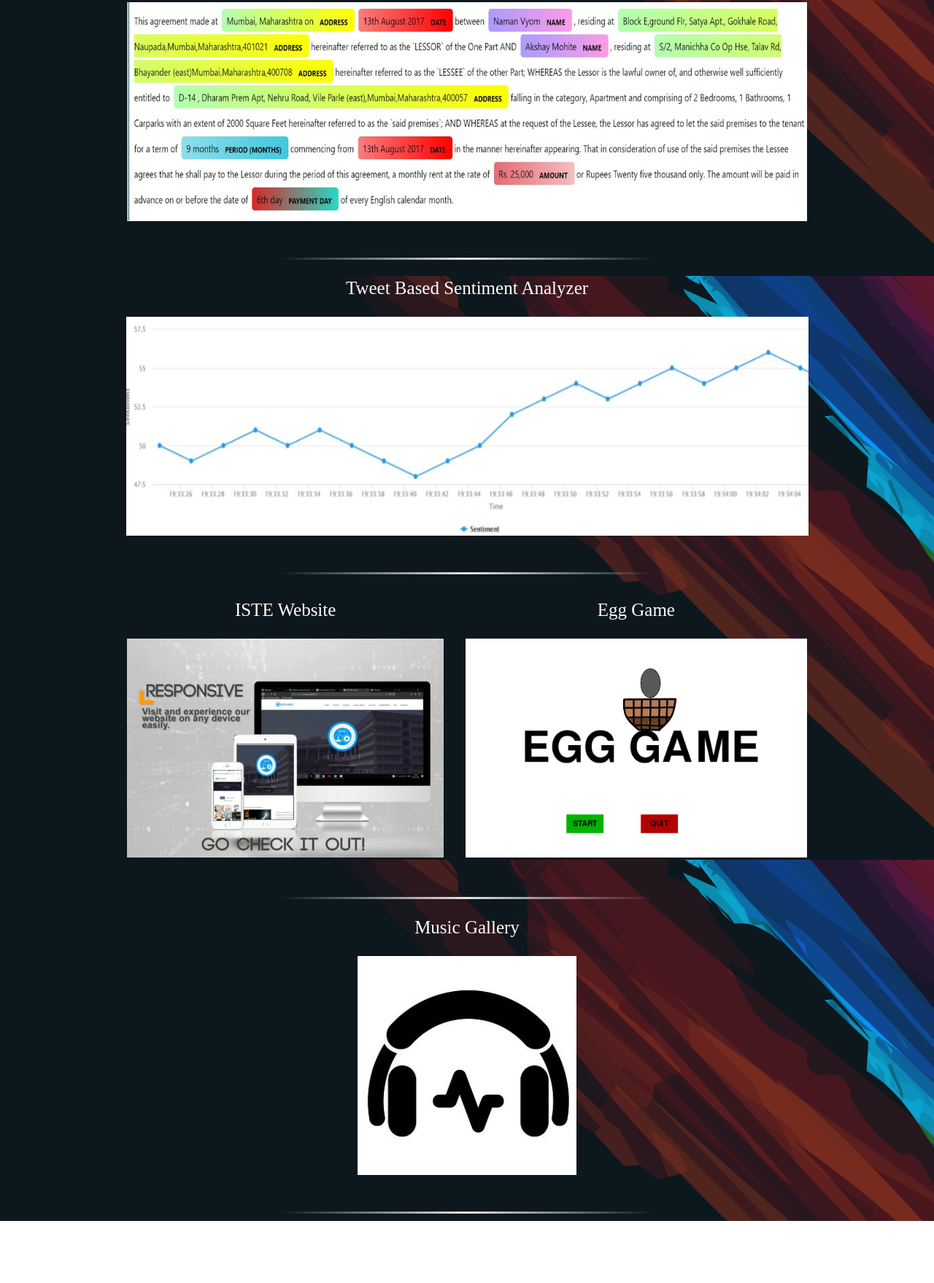
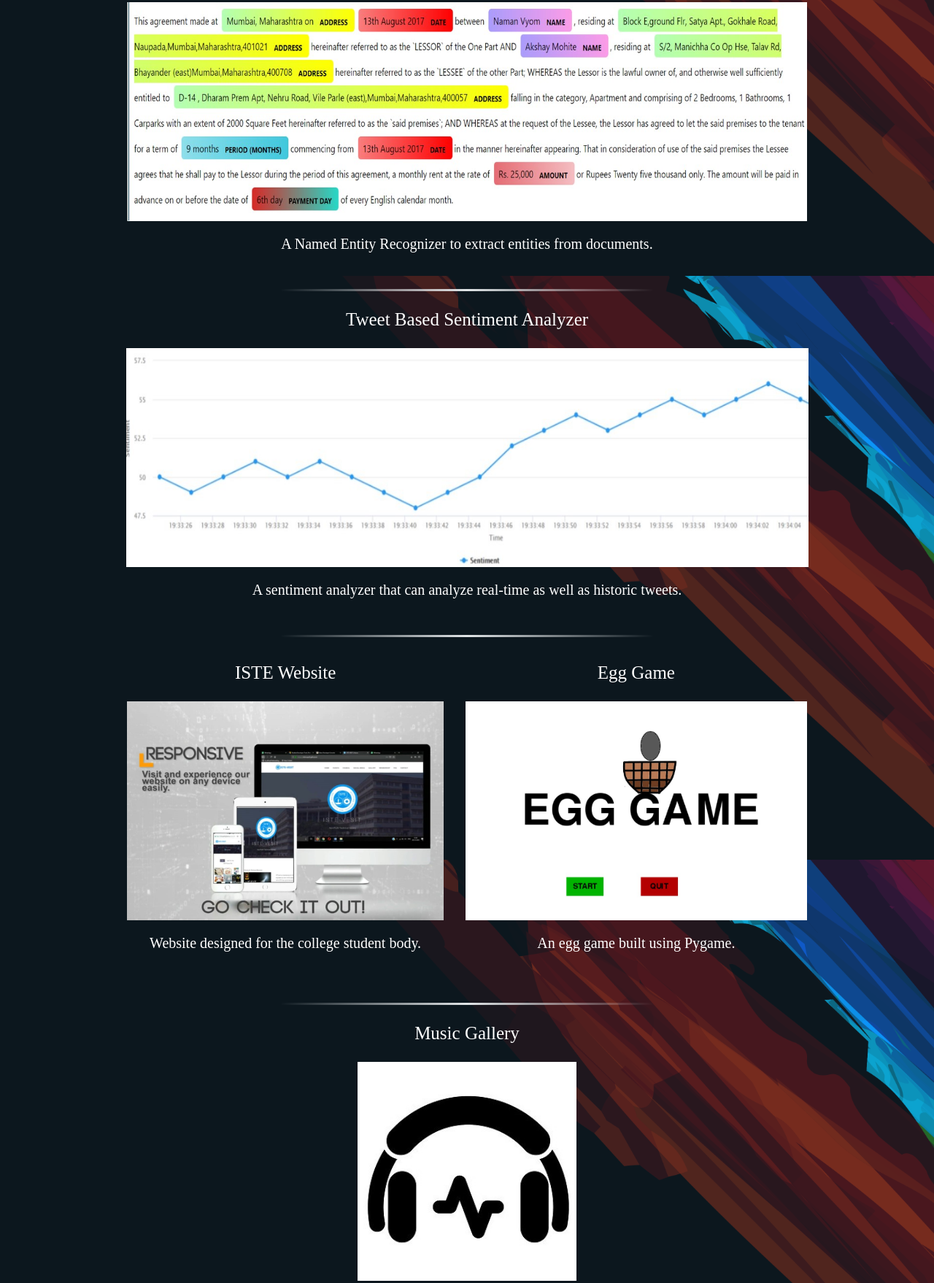
Before and after one commit to chinmayabhaypatil/chinmayabhaypatil.github.io, a plain HTML site: page index.html in a window 1280 px wide. Shown: the part 2022-3780 px from the top of the page at 73% size. Before the commit the page ends 3695 px from the top, so only its background shows below. Drawn offline with Linux system fonts and the light colour scheme.

Commit message:
Update index.html

```diff
--- a/index.html
+++ b/index.html
@@ -2,10 +2,9 @@
     <title>Portfolio</title>
 
     <head>
+        <link rel="stylesheet" href="styles.css">
+        <meta content="width=device-width, initial-scale=0" name="viewport" />
         <!-- <link rel="stylesheet" href="https://stackpath.bootstrapcdn.com/bootstrap/4.3.1/css/bootstrap.min.css" integrity="sha384-ggOyR0iXCbMQv3Xipma34MD+dH/1fQ784/j6cY/iJTQUOhcWr7x9JvoRxT2MZw1T" crossorigin="anonymous"> -->
-        <link rel="stylesheet" href="styles.css">
-        <!-- <meta name="viewport" content="width=device-width, initial-scale=0, maximum-scale=1"> -->
-        <meta content="width=device-width, initial-scale=0" name="viewport" />
     </head>
 
     <!-- <div class="topnav">
@@ -77,7 +76,7 @@
                 </div>
 
                 <div>
-                    <p> <span>Mumbai University</span></p>
+                    <p> <span>University of Mumbai</span></p>
                     <img src="mumbai_university.jpg" style="height: 175px;"/>
                     <p  style="font-size: 20;">
                         Bachelor of Computer Engineering (Aug 2016 - Oct 2020)
@@ -95,12 +94,18 @@
             <div class = "projects_section">
                 <p>Named Entity Recognition</p>
                 <img src="NER.jpg" style="height: 300px;"/>
+                <p  style="font-size: 20;">
+                    A Named Entity Recognizer to extract entities from documents.
+                </p>
                 <hr class="projects_section_hr"/>
             </div>
 
             <div class = "projects_section">
                 <p>Tweet Based Sentiment Analyzer</p>
                 <img src="Sentiment_Analyzer.jpg" style="height: 300px; width: 935px;"/>
+                <p  style="font-size: 20;">
+                    A sentiment analyzer that can analyze real-time as well as historic tweets.
+                </p>
                 <hr class="projects_section_hr"/>
             </div>
 
@@ -108,10 +113,16 @@
                 <div style="display: inline-block; padding-right: 1%;">
                     <p>ISTE Website</p>
                     <img src="ISTE_Website.jpg" style="height: 300px;"/>
+                    <p  style="font-size: 20;">
+                        Website designed for the college student body.
+                    </p>
                 </div>
                 <div style="display: inline-block; padding-left: 1%;">
                     <p>Egg Game</p>
                     <img src="Egg_Game.jpg" style="height: 300px;"/>
+                    <p  style="font-size: 20;">
+                        An egg game built using Pygame.
+                    </p>
                 </div>
                 <hr class="projects_section_hr"/>
             </div>
@@ -119,14 +130,12 @@
             <div class = "projects_section">
                 <p>Music Gallery</p>
                 <img src="Music_Gallery.jpg" style="height: 300px;"/>
+                <p  style="font-size: 20;">
+                    A Music Gallery built using web technologies.
+                </p>
                 <hr class="projects_section_hr"/>
             </div>
 
         </div>
-
-
-
-
-
     </body>
 </html>
```
